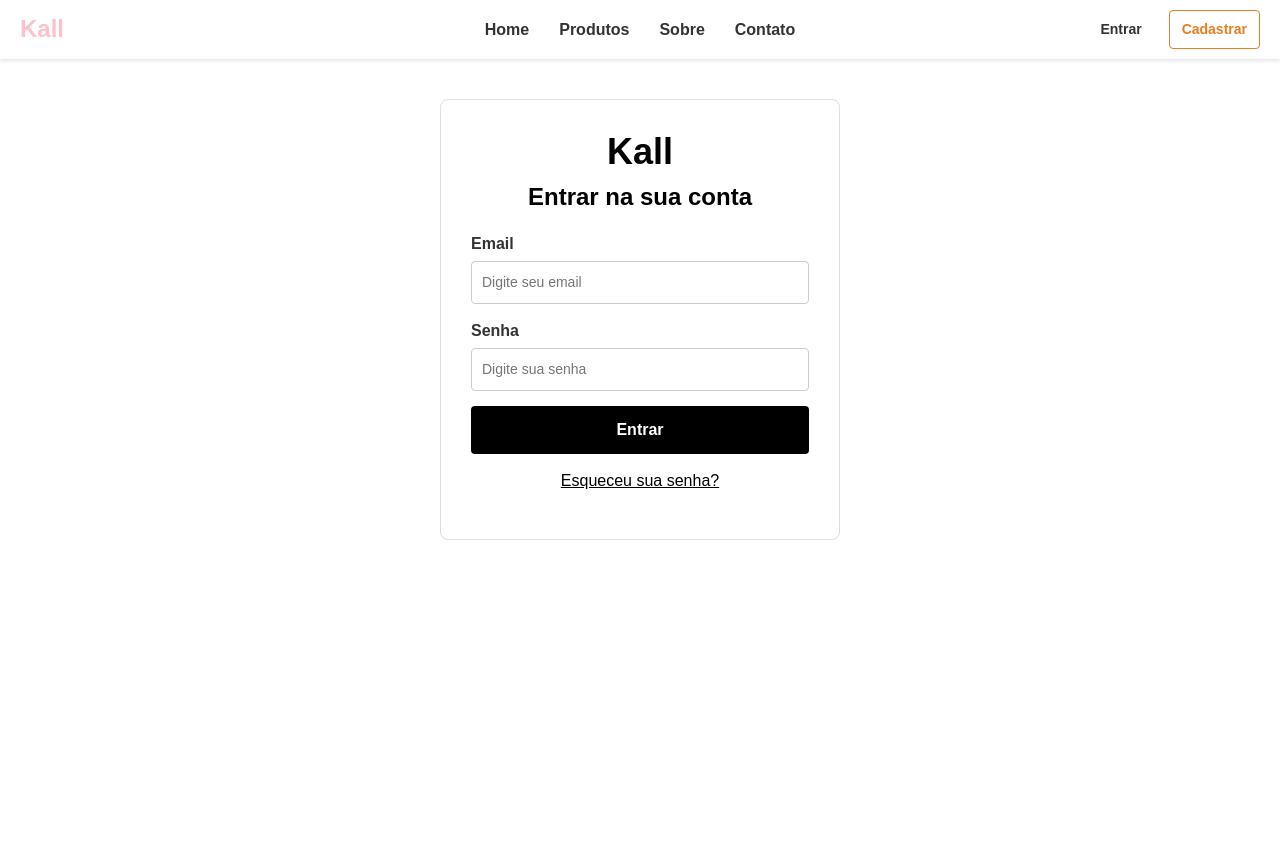
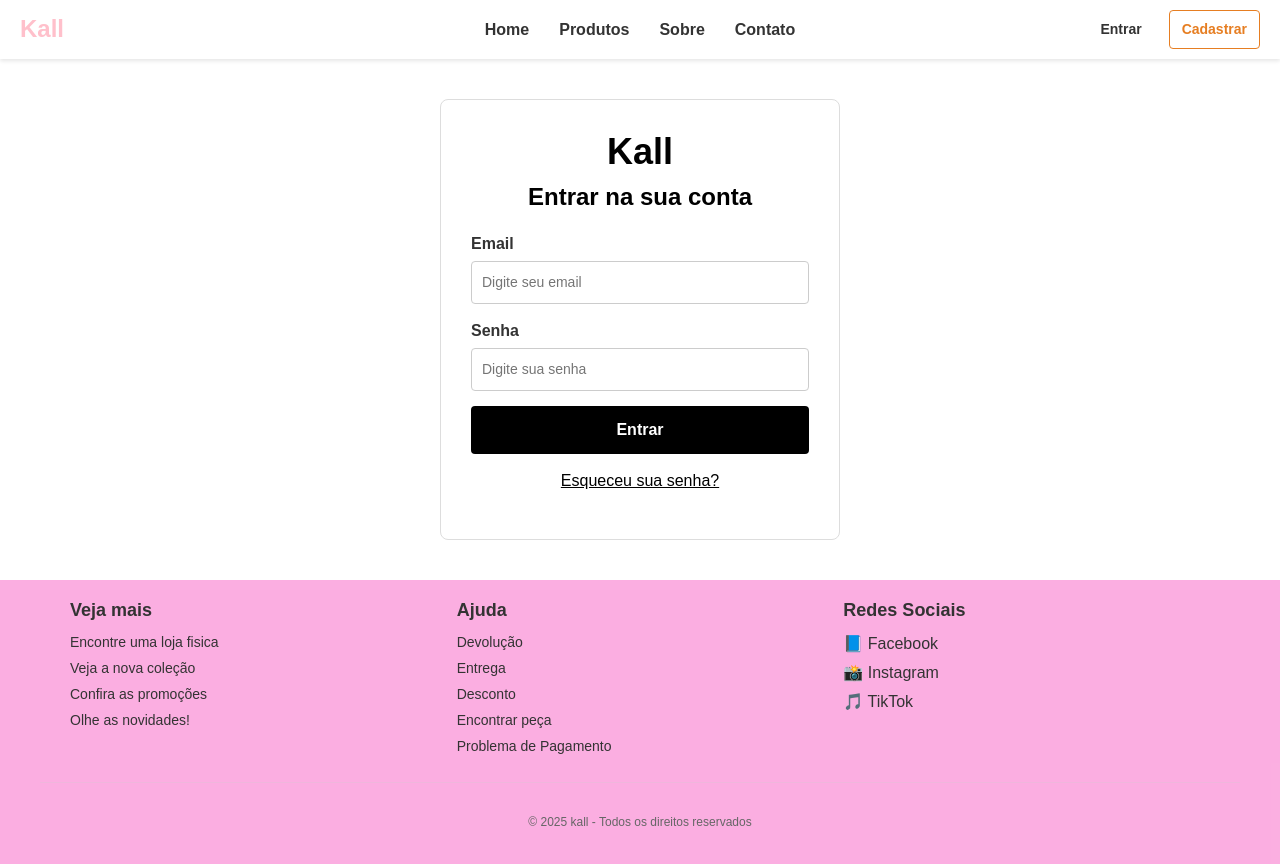
Before and after one commit to Aian06L/Kall-lojas, an Angular app: page /login in a window 1280 px wide. Shown: the top 864 px of the page. Before the commit the page ends 800 px from the top, so only its background shows below. Built offline with nearby package versions, Linux system fonts and the light colour scheme.

Commit message:
Ajusta footer com estilo em coluna e background rosa claro

```diff
--- a/src/app/app.component.html
+++ b/src/app/app.component.html
@@ -1,2 +1,3 @@
 <app-header></app-header>
 <router-outlet></router-outlet>
+<app-footer></app-footer>
--- a/src/app/app.component.ts
+++ b/src/app/app.component.ts
@@ -1,10 +1,12 @@
 import { Component } from '@angular/core';
 import { RouterOutlet } from '@angular/router';
 import { HeaderComponent } from './componentes/header/header.component';
+import { FooterComponent } from './componentes/footer/footer.component';
 
 @Component({
   selector: 'app-root',
-  imports: [RouterOutlet, HeaderComponent],
+  standalone: true,
+  imports: [RouterOutlet, HeaderComponent, FooterComponent],
   templateUrl: './app.component.html',
   styleUrls: ['./app.component.scss']
 })
--- a/src/app/componentes/footer/footer.component.html
+++ b/src/app/componentes/footer/footer.component.html
@@ -19,9 +19,9 @@
 
         <div class="social-media">
             <h3>Redes Sociais</h3>
-            <a routerLink="#"><img src="#" alt="facebook"></a>
-            <a routerLink="#"><img src="#" alt="instagram"></a>
-            <a routerLink="#"><img src="#" alt="tiktok"></a>
+            <a href="https://www.facebook.com" target="_blank" rel="noopener noreferrer">📘 Facebook</a>
+            <a href="https://www.instagram.com" target="_blank" rel="noopener noreferrer">📸 Instagram</a>
+            <a href="https://www.tiktok.com" target="_blank" rel="noopener noreferrer">🎵 TikTok</a>
         </div>
     </div>
     <hr>
--- a/src/app/componentes/footer/footer.component.scss
+++ b/src/app/componentes/footer/footer.component.scss
@@ -0,0 +1,68 @@
+footer {
+  background-color: #f30ea655; /* light pink */
+  padding: 20px 0;
+  font-family: Arial, sans-serif;
+}
+
+.conteiner {
+  display: flex;
+  justify-content: space-around;
+  max-width: 1200px;
+  margin: 0 auto;
+  padding: 0 20px;
+}
+
+.outer, .list-help, .social-media {
+  flex: 1;
+  margin: 0 10px;
+}
+
+.outer h3, .list-help h3, .social-media h3 {
+  color: #333;
+  margin-bottom: 10px;
+  font-size: 18px;
+  font-weight: bold;
+}
+
+.outer a, .list-help a, .social-media a {
+  display: block;
+  color: #333;
+  text-decoration: none;
+  margin: 5px 0;
+  font-size: 14px;
+  transition: color 0.3s ease;
+}
+
+.outer a:hover, .list-help a:hover, .social-media a:hover {
+  color: #f50af56c; /* orange accent */
+}
+
+.social-media a {
+  font-size: 16px; /* larger for emojis */
+}
+
+hr {
+  border: none;
+  border-top: 1px solid #ccc;
+  margin: 20px auto;
+  max-width: 1200px;
+}
+
+.copy {
+  text-align: center;
+  padding: 10px 0;
+  color: #666;
+  font-size: 12px;
+}
+
+@media (max-width: 768px) {
+  .conteiner {
+    flex-direction: column;
+    align-items: center;
+  }
+
+  .outer, .list-help, .social-media {
+    margin: 10px 0;
+    text-align: center;
+  }
+}
--- a/src/app/componentes/footer/footer.component.ts
+++ b/src/app/componentes/footer/footer.component.ts
@@ -3,9 +3,10 @@ import { RouterLink } from '@angular/router';
 
 @Component({
   selector: 'app-footer',
+  standalone: true,
   imports: [RouterLink],
   templateUrl: './footer.component.html',
-  styleUrl: './footer.component.scss'
+  styleUrls: ['./footer.component.scss']
 })
 export class FooterComponent {
 
--- a/src/app/componentes/home/home.component.html
+++ b/src/app/componentes/home/home.component.html
@@ -1,3 +1,7 @@
+<section class="hero-image-section">
+  <img src="https://www.mariafilo.com.br/_next/image?url=https://mariafilo.vtexassets.com/assets/vtex.file-manager-graphql/images/92cd92f2-6e22-4d1b-9efd-0b8e1847f9a2___8af232c851db1f381d0fe1178a1bbd4a.jpg&w=3840&q=90" alt="Roupas Femininas para Escritório">
+</section>
+
 <section class="womens-clothing-catalog">
   <h2>Catálogo de Roupas Femininas</h2>
 
@@ -8,10 +12,17 @@
   </div>
 
   <div class="catalog-grid">
-    <div class="catalog-item" *ngFor="let product of womensClothingCatalog">
+    <div class="catalog-item" *ngFor="let product of filteredCatalog">
+      <div class="favorite-icon" (click)="toggleFavorite(product)">
+        <span [class.favorited]="isFavorite(product)">&#10084;</span>
+      </div>
       <img [src]="product.imageUrl" [alt]="product.name" class="product-image" />
       <h3 class="product-name">{{ product.name }}</h3>
       <p class="product-price">R$ {{ product.price.toFixed(2).replace('.', ',') }}</p>
+      <div class="actions">
+        <button (click)="addToCart(product)">Adicionar no Carrinho</button>
+        <button (click)="buyNow(product)">Comprar</button>
+      </div>
     </div>
   </div>
 </section>
--- a/src/app/componentes/home/home.component.scss
+++ b/src/app/componentes/home/home.component.scss
@@ -1,3 +1,14 @@
+.hero-image-section {
+  width: 100%;
+  margin-bottom: 20px;
+}
+
+.hero-image-section img {
+  width: 100%;
+  height: 40%;
+  object-fit: cover;
+}
+
 .womens-clothing-catalog {
   padding: 20px;
 }
@@ -21,6 +32,7 @@
   text-align: center;
   background-color: #fff;
   transition: box-shadow 0.3s ease;
+  position: relative;
 }
 
 .catalog-item:hover {
@@ -45,6 +57,41 @@
   font-size: 16px;
 }
 
+.favorite-icon {
+  position: absolute;
+  top: 10px;
+  right: 10px;
+  cursor: pointer;
+  font-size: 24px;
+  color: #ccc;
+  transition: color 0.3s ease;
+}
+
+.favorite-icon .favorited {
+  color: #e67e22;
+}
+
+.actions {
+  display: flex;
+  justify-content: space-around;
+  padding: 10px 0;
+}
+
+.actions button {
+  padding: 6px 10px;
+  border: none;
+  background-color: #e67e22;
+  color: white;
+  border-radius: 4px;
+  cursor: pointer;
+  font-weight: 600;
+  transition: background-color 0.3s ease;
+}
+
+.actions button:hover {
+  background-color: #cf711b;
+}
+
 @media (max-width: 600px) {
   .catalog-grid {
     grid-template-columns: repeat(auto-fill, minmax(140px, 1fr));
--- a/src/app/componentes/home/home.component.ts
+++ b/src/app/componentes/home/home.component.ts
@@ -1,10 +1,15 @@
 import { Component, OnInit } from '@angular/core';
 import { ClothingService } from '../../services/clothing.service';
+import { LooksService } from '../../services/looks.service';
+import { ActivatedRoute } from '@angular/router';
+import { CommonModule } from '@angular/common';
 
 @Component({
   selector: 'app-home',
   templateUrl: './home.component.html',
-  styleUrls: ['./home.component.scss']
+  styleUrls: ['./home.component.scss'],
+  standalone: true,
+  imports: [CommonModule]
 })
 export class HomeComponent implements OnInit {
   womensClothingCatalog = [
@@ -15,12 +20,44 @@ export class HomeComponent implements OnInit {
   ];
 
   carouselImages: string[] = [];
+  filteredCatalog: any[] = [];
 
-  constructor(private clothingService: ClothingService) { }
+  constructor(private clothingService: ClothingService, private looksService: LooksService, private route: ActivatedRoute) { }
 
   ngOnInit(): void {
     this.clothingService.getCarouselImages().subscribe(images => {
       this.carouselImages = images;
     });
+
+    this.route.queryParams.subscribe(params => {
+      const search = params['search'];
+      if (search) {
+        this.filteredCatalog = this.womensClothingCatalog.filter(product =>
+          product.name.toLowerCase().includes(search.toLowerCase())
+        );
+      } else {
+        this.filteredCatalog = this.womensClothingCatalog;
+      }
+    });
+  }
+
+  toggleFavorite(product: any): void {
+    if (this.isFavorite(product)) {
+      this.looksService.removeFavorite(product);
+    } else {
+      this.looksService.addFavorite(product);
+    }
+  }
+
+  isFavorite(product: any): boolean {
+    return this.looksService.isFavorite(product);
+  }
+
+  addToCart(product: any): void {
+    console.log(`Added to cart: ${product.name}`);
+  }
+
+  buyNow(product: any): void {
+    console.log(`Buying now: ${product.name}`);
   }
 }
--- a/src/app/componentes/login/login.component.ts
+++ b/src/app/componentes/login/login.component.ts
@@ -1,4 +1,5 @@
-import { Component } from '@angular/core';
+import { Component, inject } from '@angular/core';
+import { Router } from '@angular/router';
 
 @Component({
   selector: 'app-login',
@@ -7,7 +8,7 @@ import { Component } from '@angular/core';
 })
 export class LoginComponent {
 
-  constructor() { }
+  private router = inject(Router);
 
   onSubmit(form: any) {
     const email = form.email;
@@ -19,6 +20,7 @@ export class LoginComponent {
     if (existingUser) {
       console.log('Login successful');
       // Redirect or perform post-login actions here
+      this.router.navigate(['/home']);
     } else {
       console.log('Account does not exist or invalid credentials');
       // Show error message to user
--- a/src/styles.scss
+++ b/src/styles.scss
@@ -1,6 +1,6 @@
 /* You can add global styles to this file, and also import other style files */
 
-@import 'bootstrap/dist/css/bootstrap.min.css';
+@use 'bootstrap/dist/css/bootstrap.min.css';
 
 html, body { height: 100%; }
 body { margin: 0; font-family: Roboto, "Helvetica Neue", sans-serif; }
```
Also changed, not shown: src/app/app.routes.ts (+9 -1 lines).
